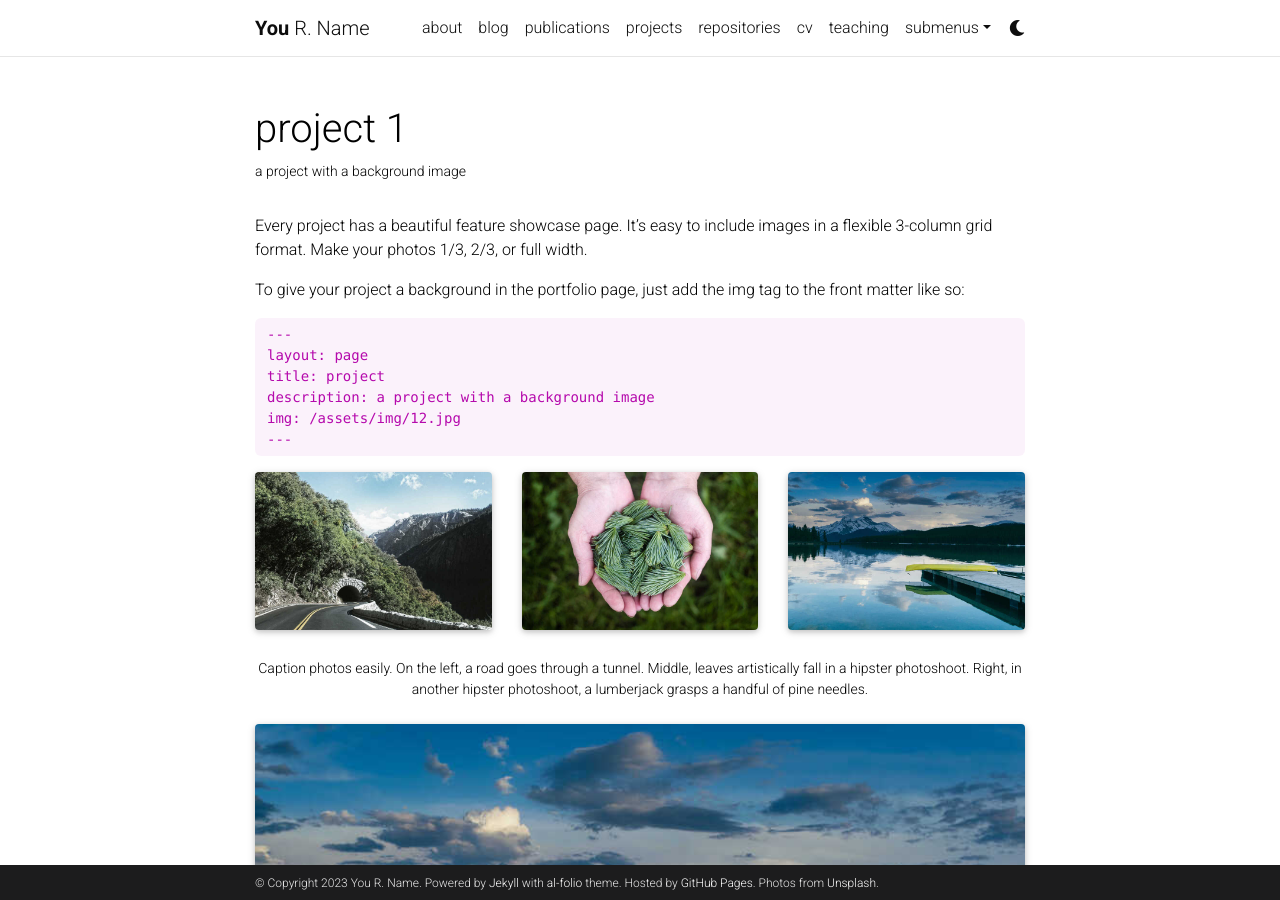
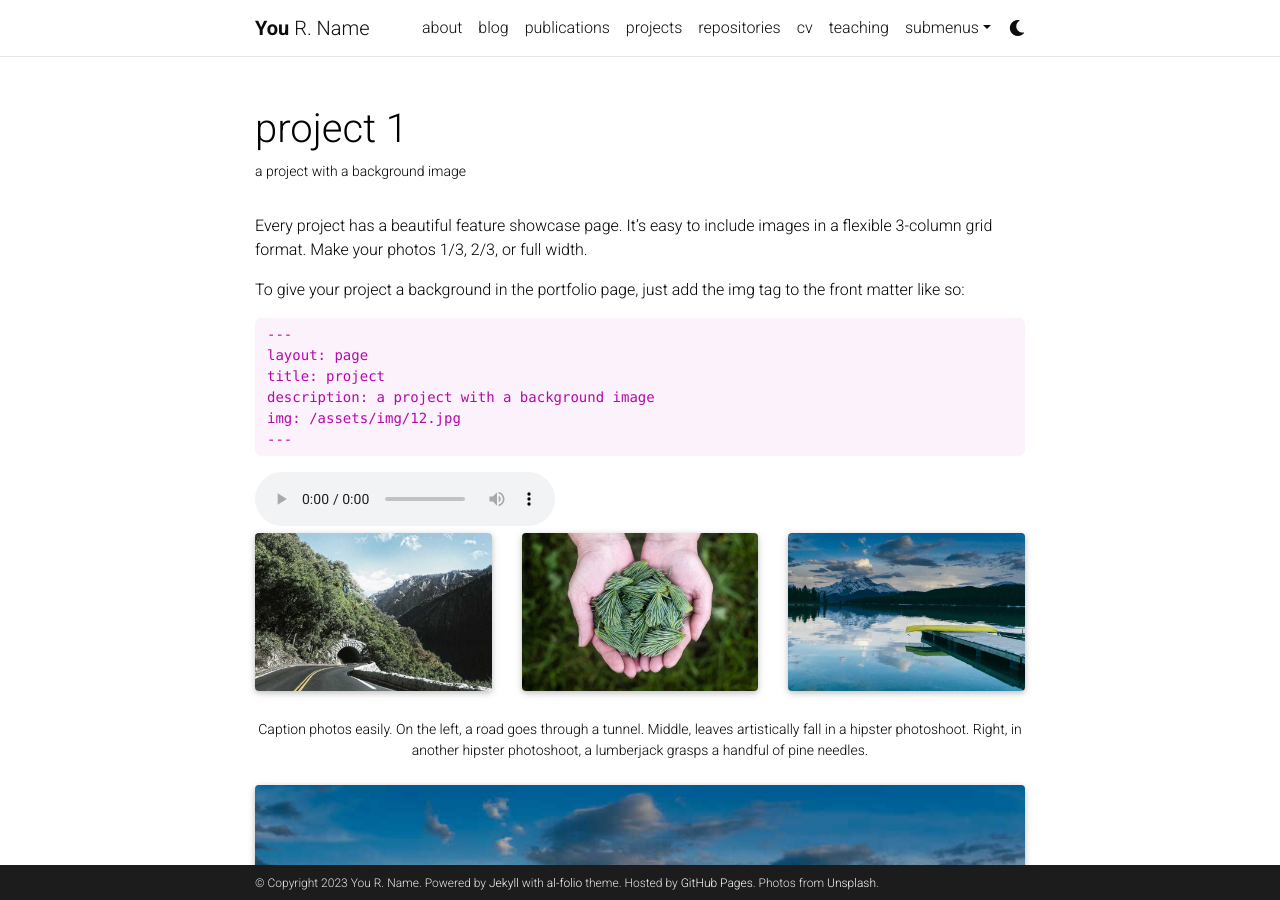
Before and after one commit to TransformerGrooveInfilling/TransformerGrooveInfilling.github.io, a Jekyll site: the page built from _projects/1_project.md, in a window 1280 px wide and 900 px high. Built offline with Jekyll 4.4.1, drawn with Linux system fonts in a browser that asks for light colours; full-size pictures stand in for the smaller copies a plugin makes; comment, search, counter and statistics services are not loaded; a style sheet for code colours, icons or effects is not loaded.

Commit message:
audiotest

```diff
--- a/_projects/1_project.md
+++ b/_projects/1_project.md
@@ -19,6 +19,20 @@ To give your project a background in the portfolio page, just add the img tag to
     description: a project with a background image
     img: /assets/img/12.jpg
     ---
+
+<html>
+<body>
+
+<audio controls>
+  <source src="horse.ogg" type="audio/ogg">
+  <source src="horse.mp3" type="audio/mpeg">
+Your browser does not support the audio element.
+</audio>
+
+</body>
+</html>
+
+
 
 <div class="row">
     <div class="col-sm mt-3 mt-md-0">
```
